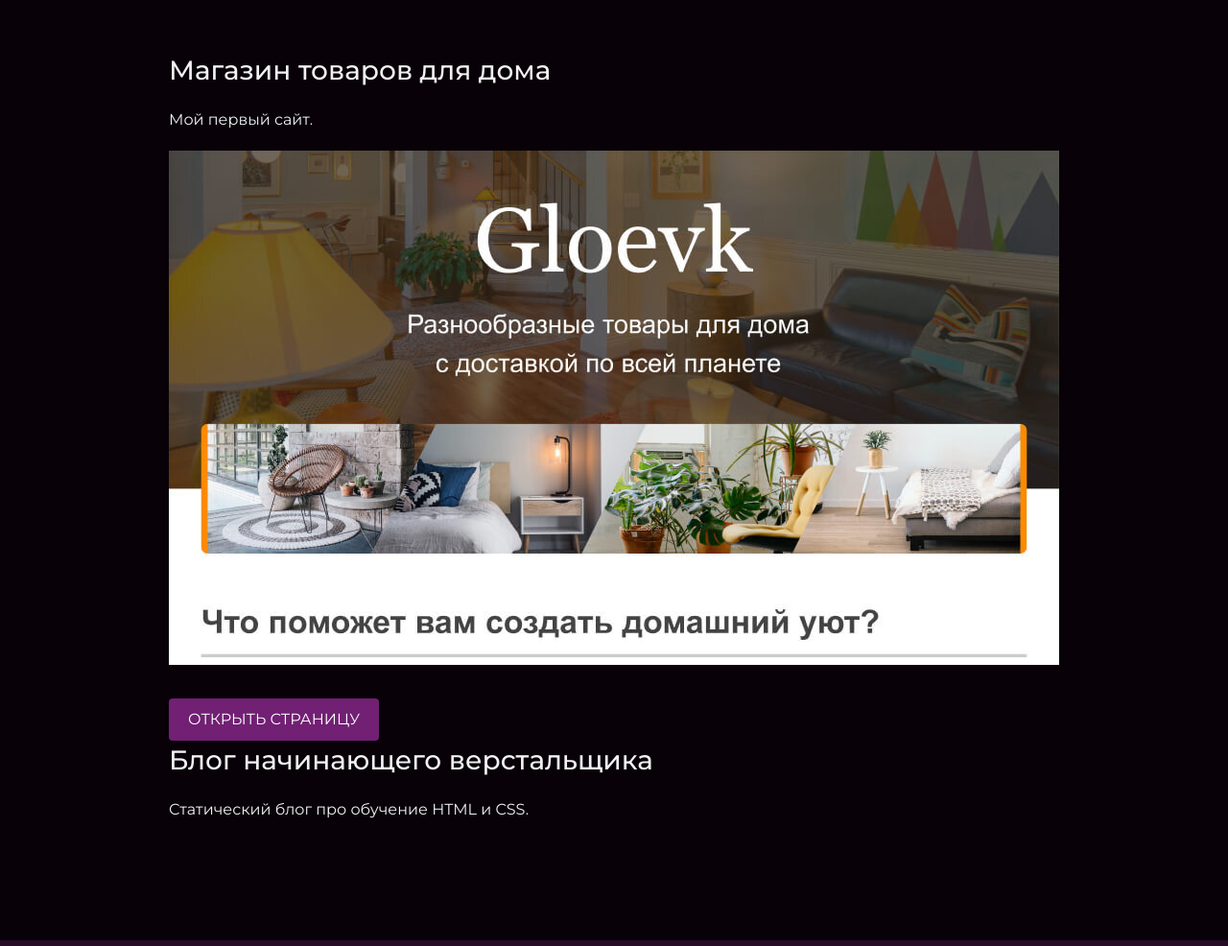
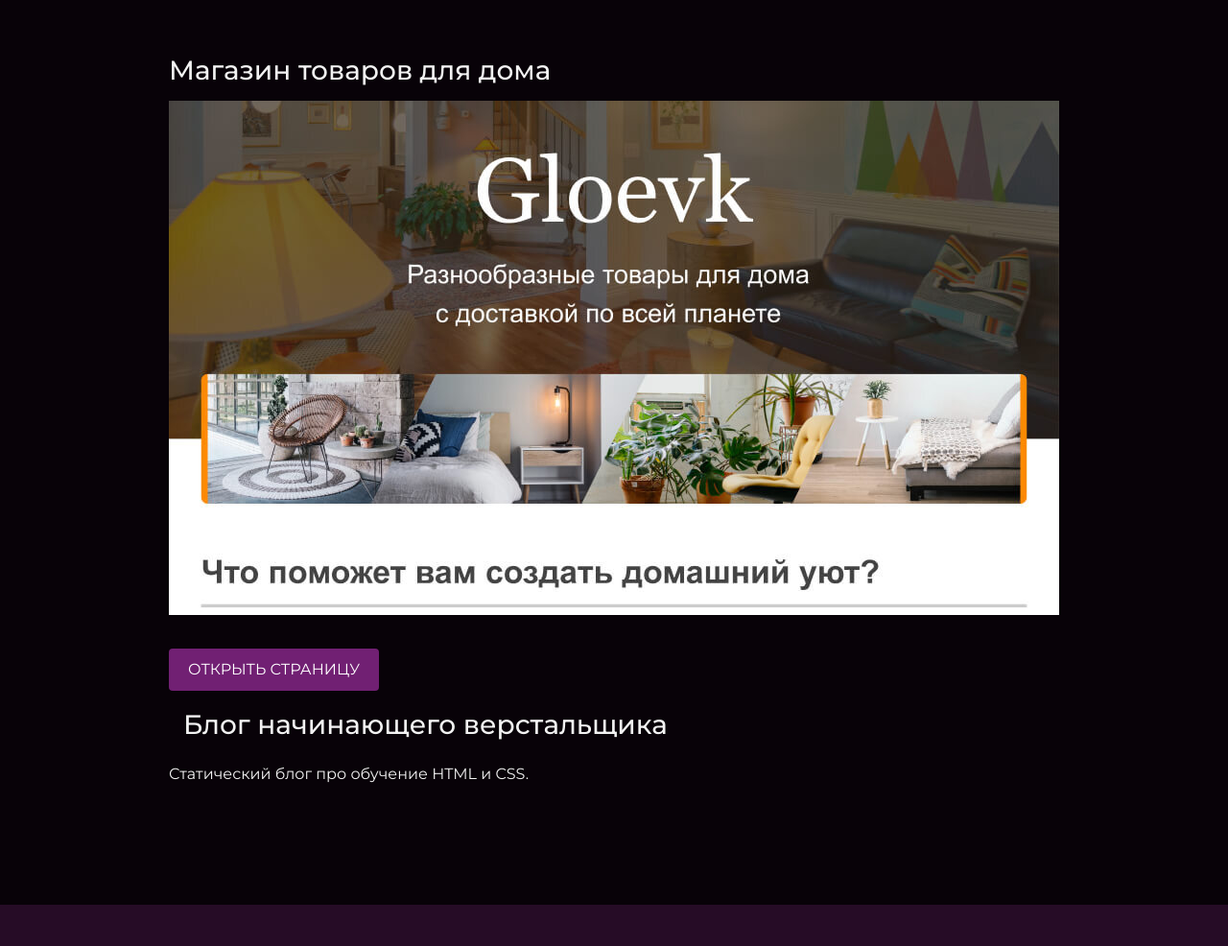
Before and after one commit to fkifa/my-site, a plain HTML site: page index.html in a window 1280 px wide. Shown: the part 2230-3216 px from the top of the page at 96% size. Drawn offline with Linux system fonts and the light colour scheme.

Commit message:
обновление

```diff
--- a/index.html
+++ b/index.html
@@ -7,7 +7,6 @@
     <link href="https://fonts.googleapis.com/css?family=Montserrat:400,500,700|Old+Standard+TT&display=swap&subset=cyrillic"
           rel="stylesheet">
 </head>
-
 <body>
 <header class="page-header">
     <div class="container">
@@ -27,7 +26,7 @@
         <section class="intro">
             <h2 class="subheading">Давайте познакомимся</h2>
             <figure>
-                <img src="files/user.jpg" width="928" height="536" alt="Фотография Неопознанного Енота">
+                <img src="files/user.jpg" width="928" height="536" alt="~фотография~">
             </figure>
             <div>
                 <h3>Пара слов о себе</h3>
@@ -41,24 +40,26 @@
                 <h3>Мои навыки</h3>
                 <dl class="skills-list">
                     <dt class="skill-html">HTML</dt>
-                    <dd class="level"><div style="width: 60%;">60%</div></dd>
+                    <dd class="level">
+                        <div style="width: 60%;">60%</div>
+                    </dd>
                     <dt class="skill-css">CSS</dt>
-                    <dd class="level"><div style="width: 40%;">40%</div></dd>
+                    <dd class="level">
+                        <div style="width: 40%;">40%</div>
+                    </dd>
                 </dl>
             </div>
-
         </section>
 
         <section class="portfolio">
             <h2 class="subheading">Мои работы</h2>
 
             <h3>Магазин товаров для дома</h3>
-            <p>Мой первый сайт.</p>
             <figure class="project-image">
                 <img src="files/project.jpg" width="928" height="536" alt="Cайт магазина товаров для дома">
             </figure>
             <a class="button" href="source/project1/index.html">Открыть страницу</a>
-            <h3>Блог начинающего верстальщика</h3>
+            <h3 style="margin: 15px">Блог начинающего верстальщика</h3>
             <p>Статический блог про обучение HTML и CSS.</p>
         </section>
     </div>
```
Lines whose indentation alone changed are shown as unchanged.
